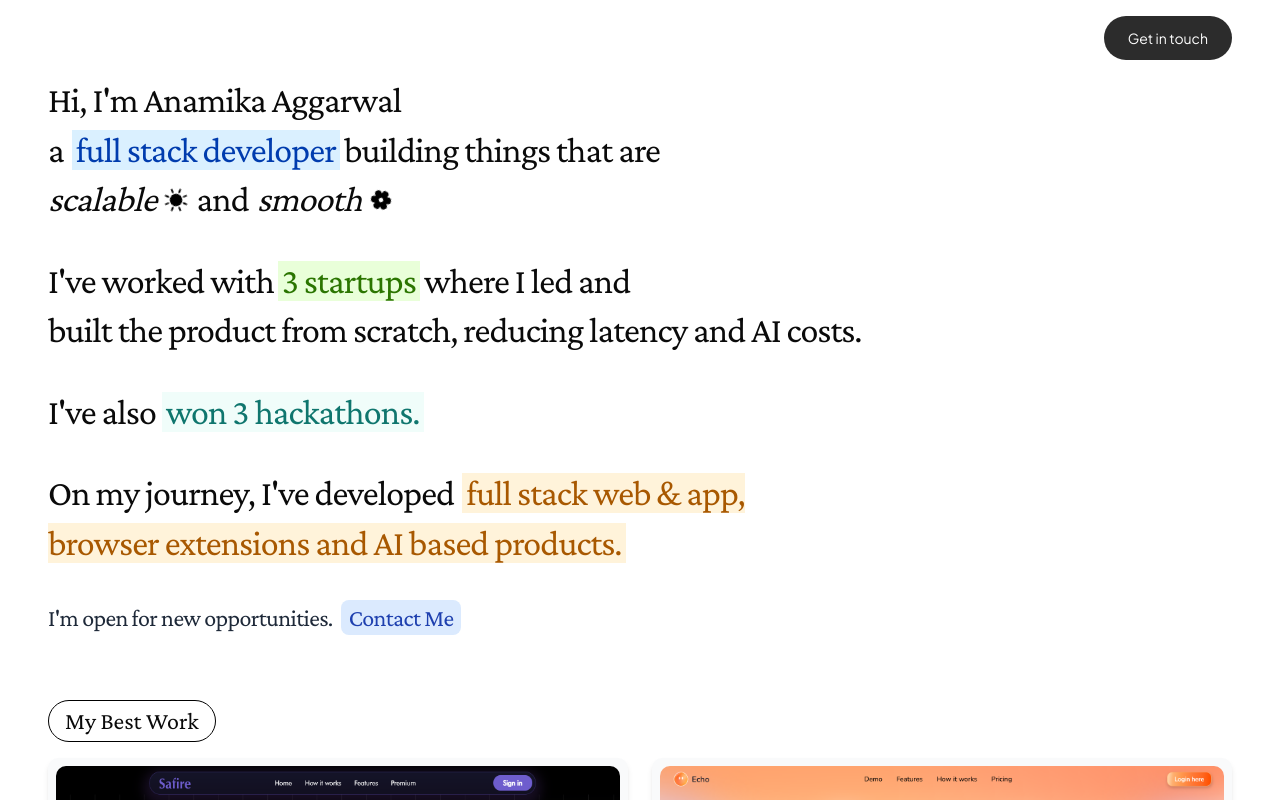
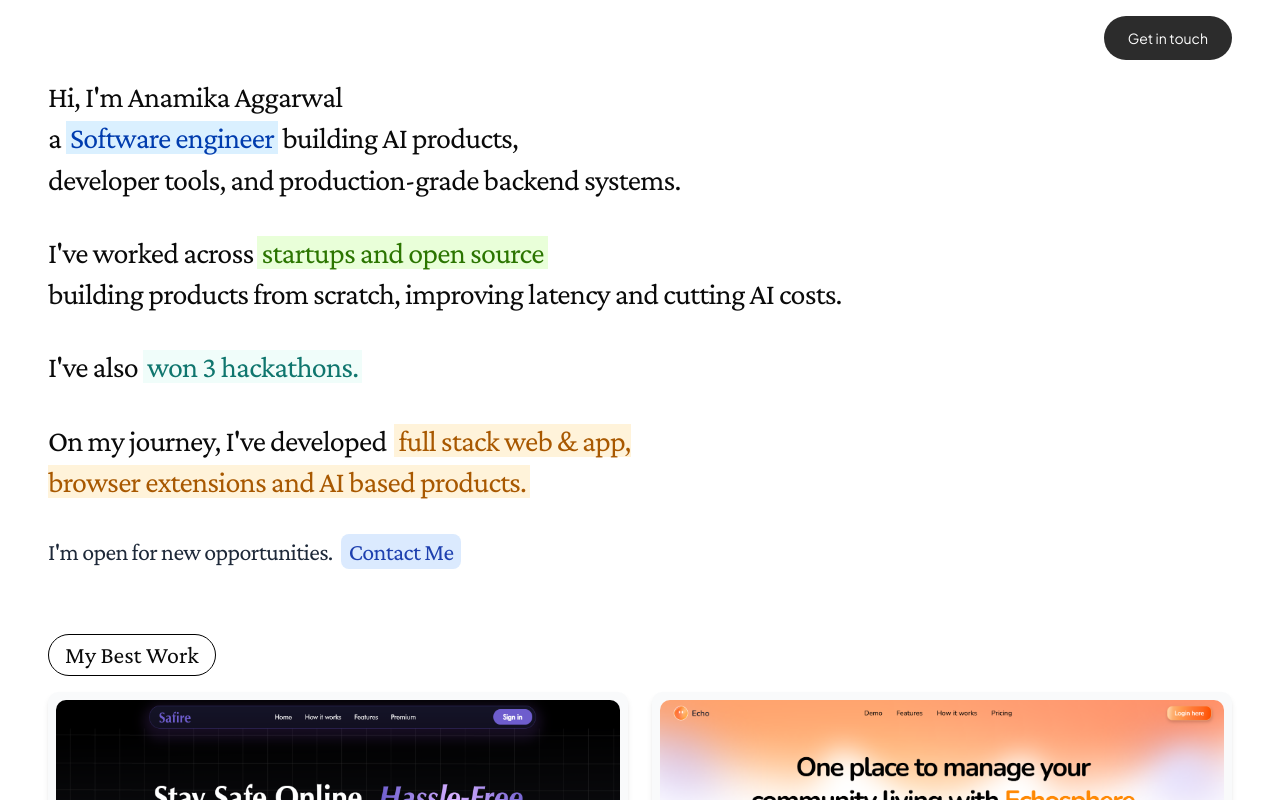
Before and after one commit to Anamika1608/portfolio, a Next.js app: page / in a window 1280 px wide. Shown: the top 800 px of the page. Built offline with nearby package versions, Linux system fonts and the light colour scheme.

Commit message:
Refresh hero intro copy

```diff
--- a/src/components/Hero/HeroSection.tsx
+++ b/src/components/Hero/HeroSection.tsx
@@ -2,46 +2,29 @@
 
 export function HeroSection() {
   return (
-    <section className="site-container max-w-4xl pb-10 sm:pb-16 font-crimson text-2xl sm:text-3xl md:text-4xl tracking-tight leading-snug">
-
-      <h1 className="font-medium">
-        Hi, I'm Anamika Aggarwal
-      </h1>
+    <section className="site-container max-w-4xl pb-10 sm:pb-16 font-crimson text-xl sm:text-2xl md:text-3xl tracking-tight leading-snug">
+      <h1 className="font-medium">Hi, I'm Anamika Aggarwal</h1>
 
       {/* First Paragraph */}
       <p className="font-medium mb-6 sm:mb-8">
-        a
-        <span className="bg-[#DAF0FF] text-[#003CAE] px-1 ml-2 font-medium mr-1">
-          full stack developer
+        a{" "}
+        <span className="bg-[#DAF0FF] text-[#003CAE] px-1 font-medium mr-1">
+          Software engineer
         </span>
-        building things that are
-        <span className="flex items-center flex-wrap gap-2">
-          <span className="italic">scalable</span>
-          <img
-            src="/hero/sun.svg"
-            alt="sun icon"
-            className="w-6 h-6 animate-spin-slow"
-          />
-          <span className="not-italic">and</span>
-          <span className="italic">smooth</span>
-          <img
-            src="/hero/flower.svg"
-            alt="flower icon"
-            className="w-6 h-6 animate-spin-slow"
-          />
-        </span>
+        building AI products,
+        <br />
+        developer tools, and production-grade backend systems.
       </p>
 
       {/* Second Paragraph */}
       <p className="font-medium mb-6 sm:mb-8">
-        I've worked with
+        I've worked across
         <span className="bg-[#E9FFD9] text-[#2B7500] px-1 font-medium mx-1">
-          3 startups
+          startups and open source
         </span>
-        where I led and
         <br className="hidden sm:block" />
-        built the product from scratch,
-        reducing latency and AI costs.
+        building products from scratch,
+        improving latency and cutting AI costs.
       </p>
 
       {/* Updated Hackathon Paragraph Color */}
@@ -63,11 +46,11 @@ export function HeroSection() {
       <p className="text-sm sm:text-base md:text-2xl text-gray-800 max-w-2xl mt-6 tracking-tight leading-normal">
         I'm open for new opportunities.
         <a
-       href="mailto:anamikaagg18@gmail.com"
-       className="bg-[#DBEAFE] text-[#1E40AF] px-2 py-1 ml-2 font-medium rounded-md hover:bg-opacity-90 transition-colors"
-     >
-       Contact Me
-     </a>
+          href="mailto:anamikaagg18@gmail.com"
+          className="bg-[#DBEAFE] text-[#1E40AF] px-2 py-1 ml-2 font-medium rounded-md hover:bg-opacity-90 transition-colors"
+        >
+          Contact Me
+        </a>
       </p>
     </section>
   );
```
